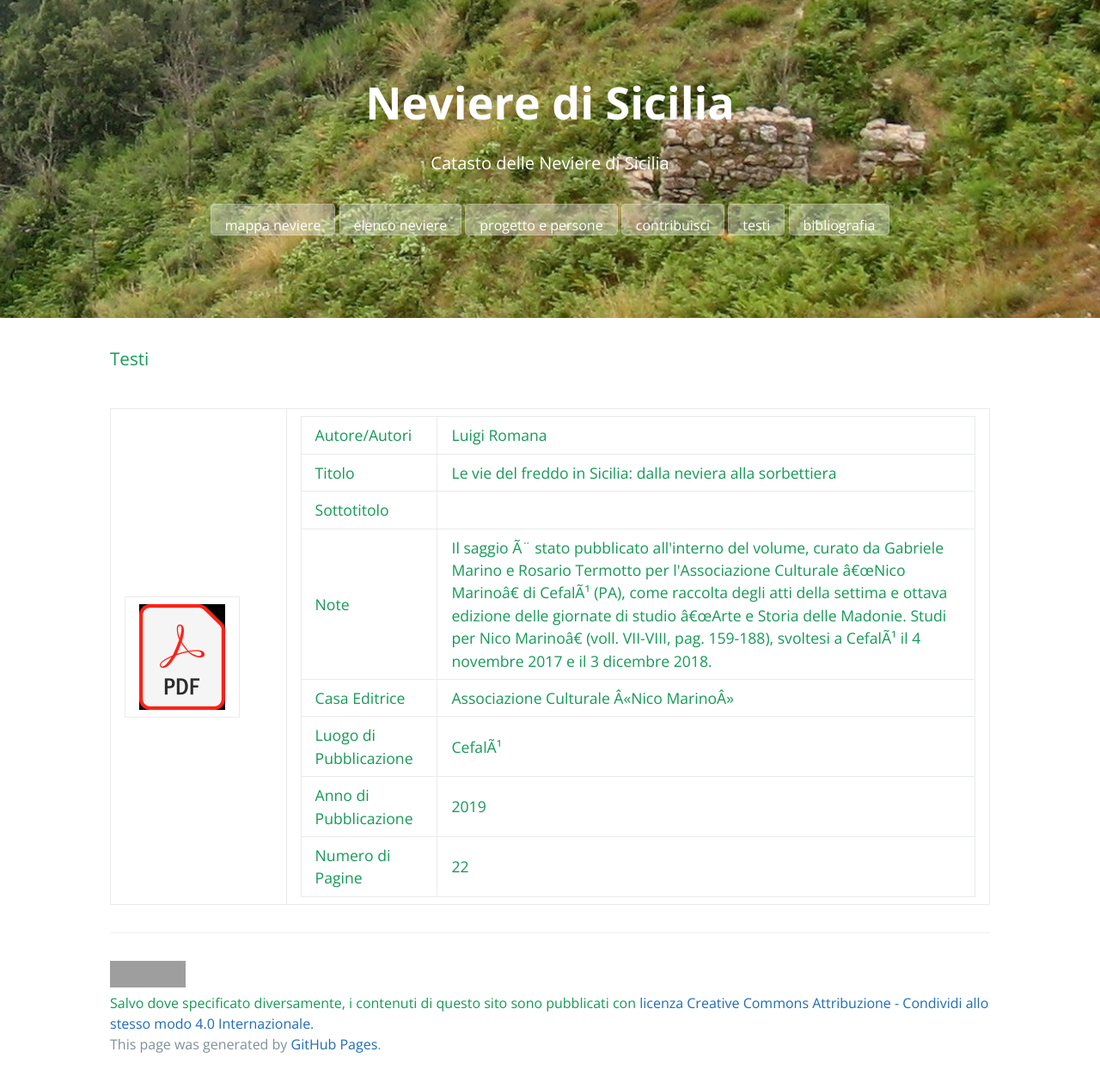
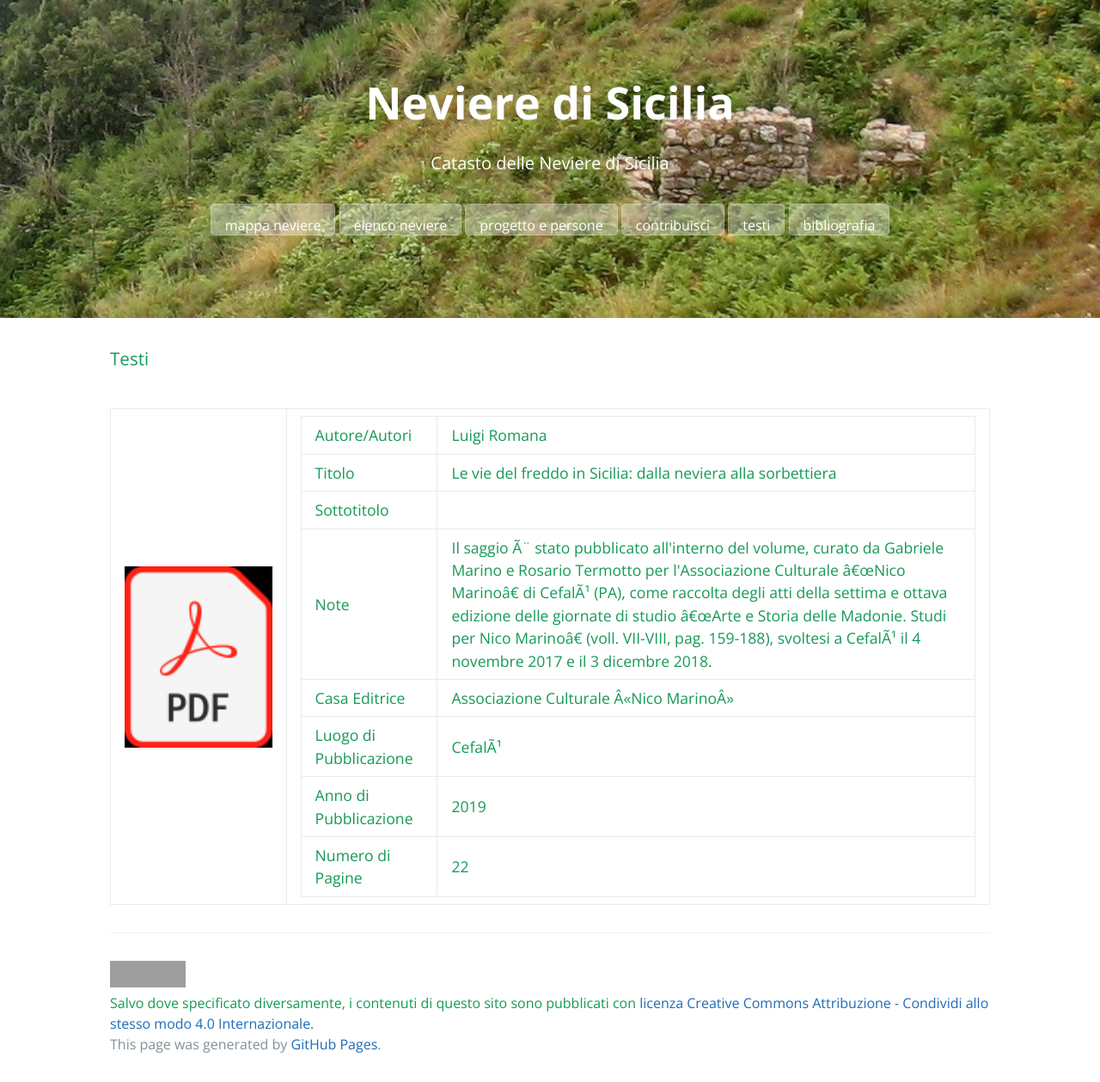
Before and after one commit to NeviereDiSicilia/nevieredisicilia.github.io, a Jekyll site: the page built from testi.html, in a window 1280 px wide. Shown: the whole page at 86% size. Built offline with Jekyll 4.4.1, drawn with Linux system fonts in a browser that asks for light colours; grey boxes are pictures that could not be loaded.

Commit message:
Update testi.html

```diff
--- a/_includes/testi.html
+++ b/_includes/testi.html
@@ -2,13 +2,13 @@
 {% for member in site.data.Testi %}
   <tr>
     <td style="width: 20%;">
-      <table>
+      <!--<table>
        <tr>
-         <td>
+         <td>-->
            <a href={{member.url_testo}} target="_blank"><img src={{member.url_foto_copertina}} style="display: block; width: 100%; height: auto; margin: 0 auto;" /></a>
-	 </td>
+	 <!--</td>
 	</tr>
-      </table>
+      </table>-->
     </td>
     <td style="width: 80%;">
       <table>
```
